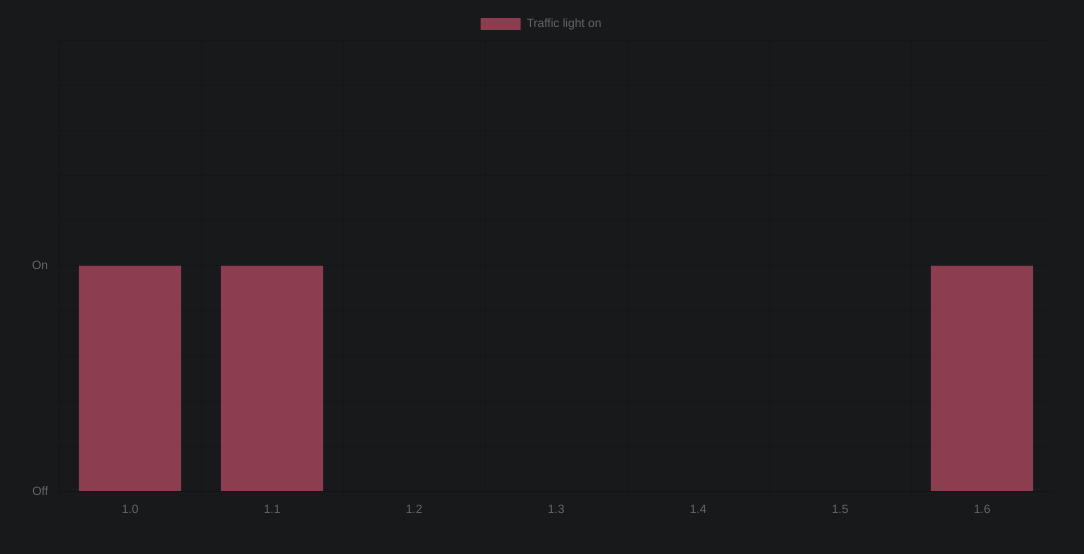
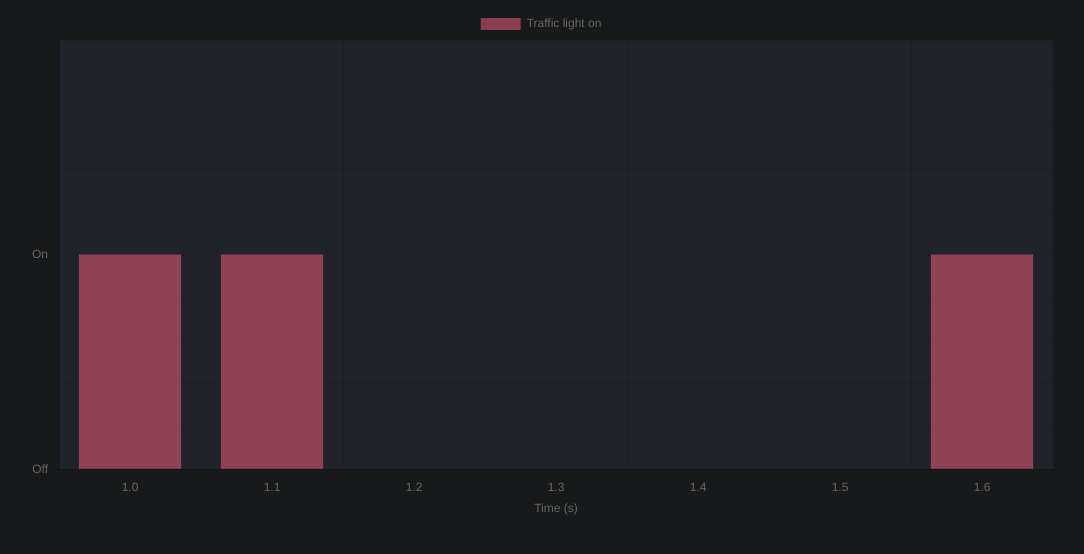
Before and after one commit to Thor-Herman/SmartTrafficLights, a React (Create React App) app in the folder frontend/: page / in a window 1280 px wide. Shown: the top 554 px of the page, without its empty margins (107-1191 px from the left). Built offline with nearby package versions, Linux system fonts and the light colour scheme.

Commit message:
Style background color of canvas

```diff
--- a/frontend/src/ChartComponent.js
+++ b/frontend/src/ChartComponent.js
@@ -33,6 +33,12 @@ const options = {
       min: 0,
       max: 2,
     },
+    x: {
+      title: {
+        display: true,
+        text: 'Time (s)',
+      },
+    },
   },
 };
 
@@ -48,15 +54,30 @@ const data = {
   ],
 };
 
+const custom_canvas_background_color = {
+  id: 'custom_canvas_background_color',
+  beforeDraw: (chart, args, options) => {
+    const {
+      ctx,
+      chartArea: { top, right, bottom, left, width, height },
+      scales: { x, y },
+    } = chart;
+    ctx.save();
+    ctx.globalCompositeOperation = 'destination-over';
+    ctx.fillStyle = '#20232a';
+    ctx.fillRect(left, top, width, height);
+    ctx.restore();
+  },
+};
+
 const ChartComponent = () => {
-  // var canvas = document.getElementById('');
-  // var parent = document.getElementById('app');
-  // canvas.width = parent.offsetWidth;
-  // canvas.height = parent.offsetHeight;
-
   return (
     <div className='chart'>
-      <Bar data={data} options={options}/>
+      <Bar
+        data={data}
+        options={options}
+        plugins={[custom_canvas_background_color]}
+      />
     </div>
   );
 };
```
